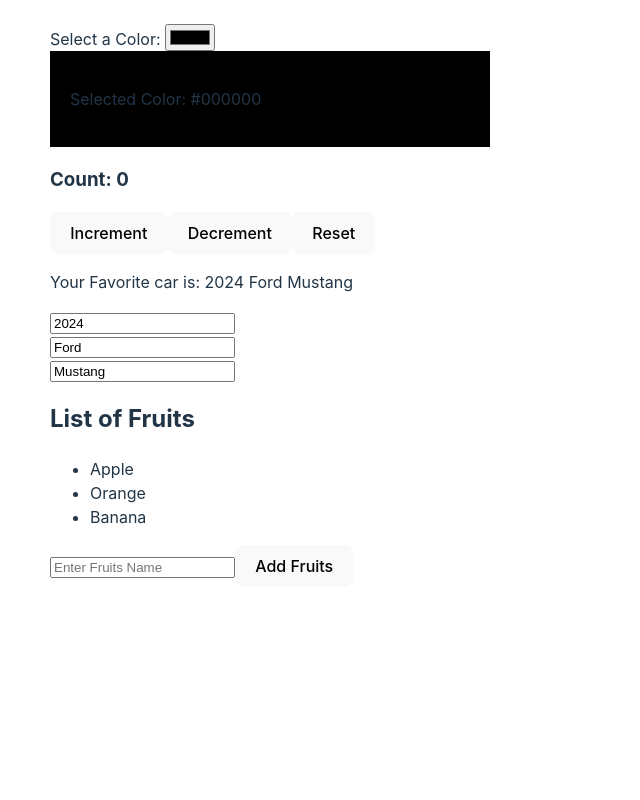
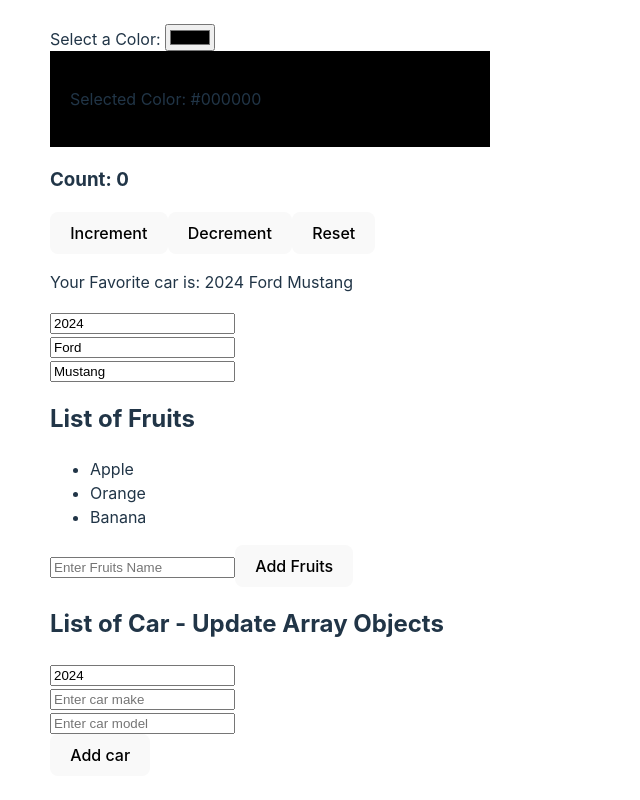
Before and after one commit to Karthikeyan8296/Basics-of-React-JS, a React (Vite) app: page / in a window 1280 px wide. Shown: the part 2453-3253 px from the top of the page, without its empty margins (0-640 px from the left). Before the commit the page ends 3090 px from the top, so only its background shows below. Built offline with nearby package versions, Linux system fonts and the light colour scheme.

Commit message:
Update Array Objects

```diff
--- a/src/App.jsx
+++ b/src/App.jsx
@@ -15,6 +15,7 @@ import ColorPicker from "./components/ColorPicker";
 import CounterUpdater from "./components/CounterUpdater";
 import UpdateObjects from "./components/UpdateObjects";
 import UpdateStateArray from "./components/UpdateStateArray";
+import UpdateArrayObjects from "./components/UpdateArrayObjects";
 
 function App() {
   const fruits = [
@@ -55,6 +56,8 @@ function App() {
       <UpdateObjects />
 
       <UpdateStateArray />
+
+      <UpdateArrayObjects />
     </>
   );
 }
--- /dev/null
+++ b/src/components/UpdateArrayObjects.jsx
@@ -0,0 +1,65 @@
+import { React, useState } from "react";
+
+const UpdateArrayObjects = () => {
+  const [cars, setCars] = useState([]);
+  const [carsYear, setCarsYear] = useState(new Date().getFullYear());
+  const [carsMake, setCarsMake] = useState("");
+  const [carsModel, setCarsModel] = useState("");
+
+  const handleAddCar = () => {
+    const newCar = { year: carsYear, make: carsMake, model: carsModel };
+    setCars((prevCars) => [...prevCars, newCar]);
+
+    //reset after adding
+    setCarsYear(new Date().getFullYear());
+    setCarsMake("");
+    setCarsModel("");
+  };
+  const handleRemoveCar = (index) => {
+    setCars(cars.filter((elements, i) => i !== index));
+  };
+
+  const handleYearChange = (e) => {
+    setCarsYear(e.target.value);
+  };
+
+  const handleMakeChange = (e) => {
+    setCarsMake(e.target.value);
+  };
+
+  const handleModelChange = (e) => {
+    setCarsModel(e.target.value);
+  };
+
+  return (
+    <div>
+      <h2>List of Car - Update Array Objects</h2>
+      <ul>
+        {cars.map((value, index) => (
+          <li key={index} onClick={() => handleRemoveCar(index)}>
+            {value.year} {value.make} {value.model}
+          </li>
+        ))}
+      </ul>
+      <input type="number" value={carsYear} onChange={handleYearChange} />
+      <br />
+      <input
+        type="text"
+        value={carsMake}
+        onChange={handleMakeChange}
+        placeholder="Enter car make"
+      />
+      <br />
+      <input
+        type="text"
+        value={carsModel}
+        onChange={handleModelChange}
+        placeholder="Enter car model"
+      />
+      <br />
+      <button onClick={handleAddCar}>Add car</button>
+    </div>
+  );
+};
+
+export default UpdateArrayObjects;
```
